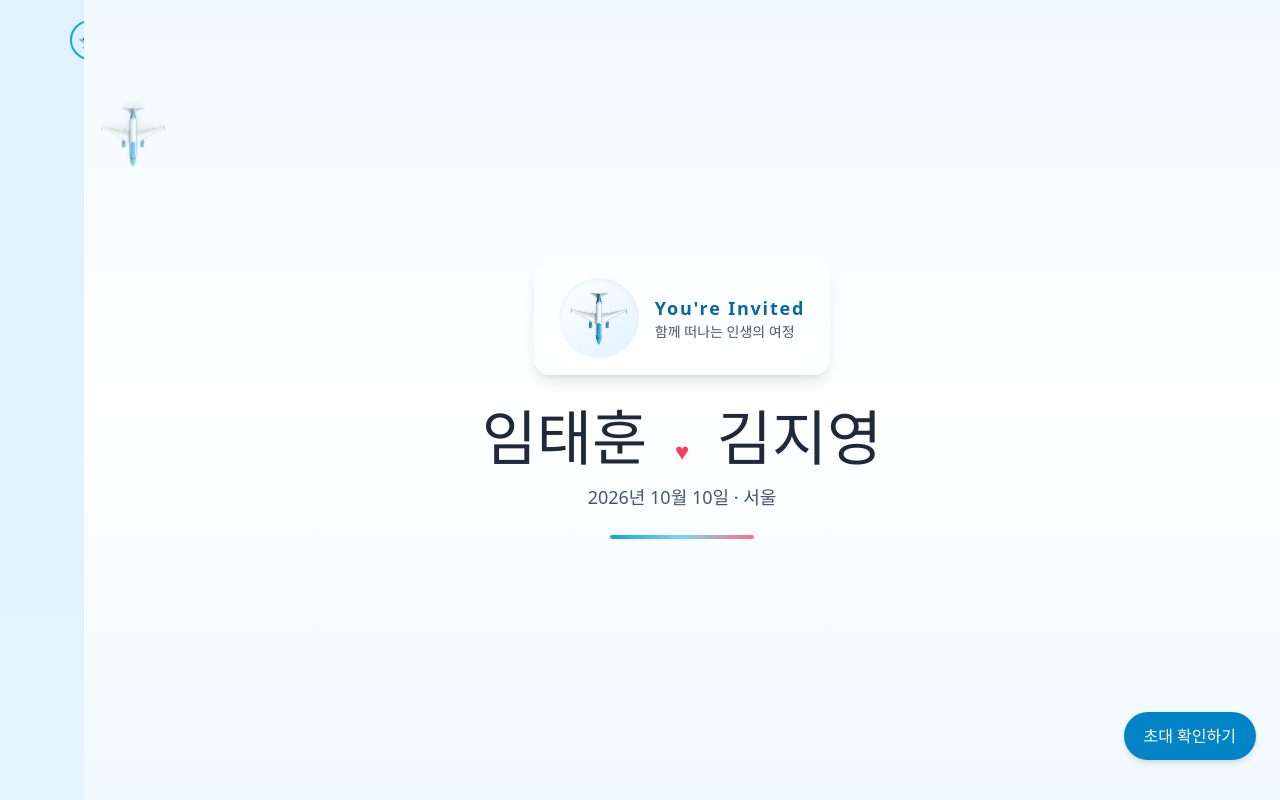
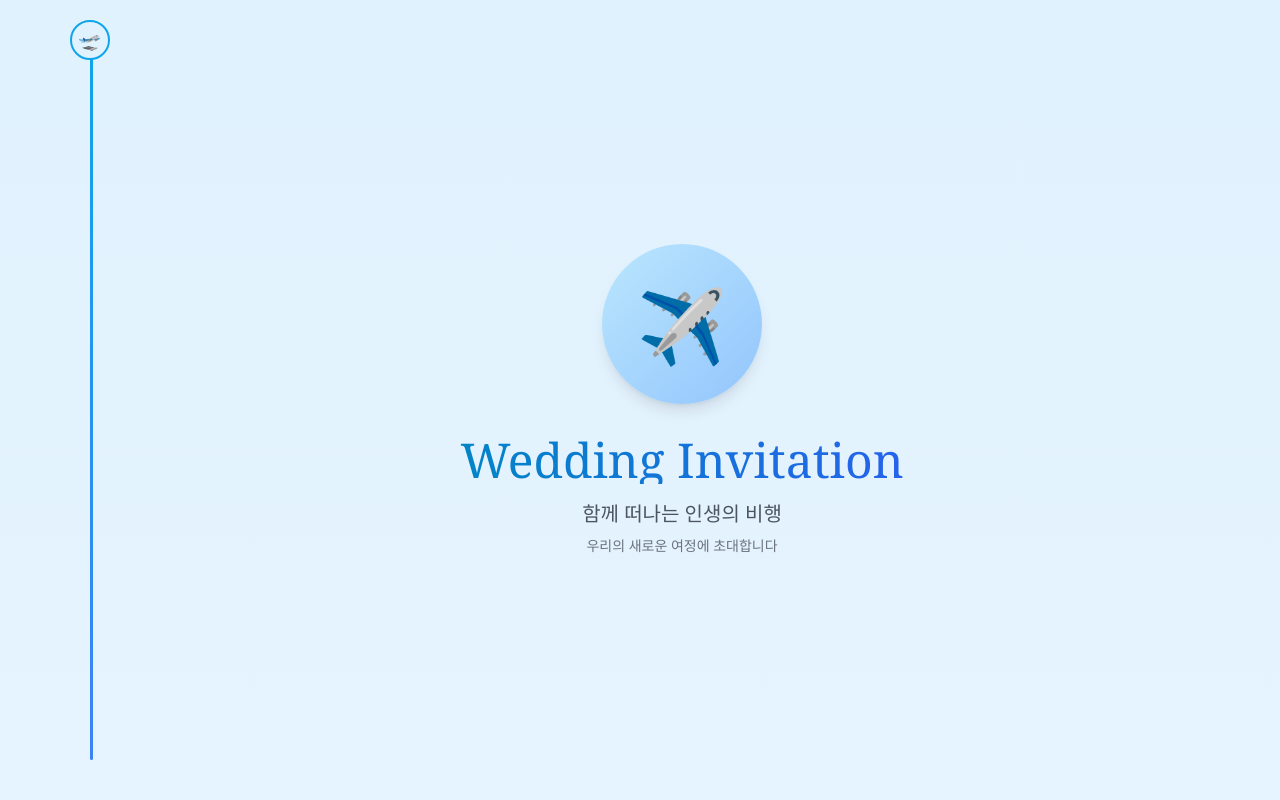
Before and after one commit to 2thumbz/wedding-invite, a Next.js app: page / in a window 1280 px wide. Shown: the top 800 px of the page. Built offline with nearby package versions, Linux system fonts and the light colour scheme.

Commit message:
Revert Header to previous design per user request

```diff
--- a/components/Header.tsx
+++ b/components/Header.tsx
@@ -1,48 +1,49 @@
 'use client'
 
 import { motion } from 'framer-motion'
-import Image from 'next/image'
 
 export function Header() {
   return (
-    <header className="relative overflow-hidden min-h-screen flex items-center justify-center bg-gradient-to-b from-sky-50 via-white to-sky-50">
-      <div className="absolute inset-0 -z-10 bg-gradient-to-b from-sky-50 to-sky-100" />
+    <header className="text-center py-16 px-4 min-h-screen flex items-center justify-center">
+      <div className="max-w-md mx-auto">
+        <motion.div
+          className="mb-8"
+          initial={{ scale: 0, rotate: -180 }}
+          animate={{ scale: 1, rotate: 0 }}
+          transition={{
+            type: "spring",
+            stiffness: 260,
+            damping: 20,
+            delay: 0.2
+          }}
+        >
+          <div className="w-40 h-40 mx-auto bg-gradient-to-br from-sky-200 to-blue-300 rounded-full flex items-center justify-center shadow-lg">
+            <span className="text-7xl">✈️</span>
+          </div>
+        </motion.div>
 
-      <div className="container mx-auto px-6">
-        <div className="max-w-2xl mx-auto text-center">
-          <motion.div initial={{ opacity: 0, y: 20 }} animate={{ opacity: 1, y: 0 }} transition={{ delay: 0.1 }}>
-            <div className="mx-auto inline-flex items-center gap-4 bg-white/40 backdrop-blur-md border border-white/30 rounded-2xl px-6 py-4 shadow-lg">
-              <div className="w-20 h-20 rounded-full bg-gradient-to-br from-white to-sky-100 flex items-center justify-center shadow-inner">
-                <Image src="/assets/image/top-plane.png" alt="plane" width={64} height={64} className="transform rotate-180" />
-              </div>
-              <div className="text-left">
-                <h2 className="text-lg text-sky-700 font-semibold tracking-widest">You're Invited</h2>
-                <p className="text-sm text-slate-600">함께 떠나는 인생의 여정</p>
-              </div>
-            </div>
-          </motion.div>
+        <motion.h1
+          className="text-5xl font-serif bg-gradient-to-r from-sky-600 to-blue-600 bg-clip-text text-transparent mb-4"
+          initial={{ opacity: 0, y: 20 }}
+          animate={{ opacity: 1, y: 0 }}
+          transition={{ delay: 0.5 }}
+        >
+          Wedding Invitation
+        </motion.h1>
 
-          <motion.h1 className="mt-8 text-5xl md:text-6xl font-serif text-slate-800 leading-tight" initial={{ opacity: 0, y: 10 }} animate={{ opacity: 1, y: 0 }} transition={{ delay: 0.25 }}>
-            임태훈 <span className="mx-3 text-2xl text-rose-500">♥</span> 김지영
-          </motion.h1>
-
-          <motion.p className="mt-4 text-lg text-slate-600" initial={{ opacity: 0 }} animate={{ opacity: 1 }} transition={{ delay: 0.4 }}>
-            2026년 10월 10일 · 서울
-          </motion.p>
-
-          <motion.div initial={{ scale: 0.95, opacity: 0 }} animate={{ scale: 1, opacity: 1 }} transition={{ delay: 0.6 }} className="mt-6">
-            <div className="mx-auto w-36 h-1 bg-gradient-to-r from-sky-500 via-sky-300 to-rose-400 rounded-full" />
-          </motion.div>
-        </div>
+        <motion.div
+          initial={{ opacity: 0, y: 20 }}
+          animate={{ opacity: 1, y: 0 }}
+          transition={{ delay: 0.7 }}
+        >
+          <p className="text-gray-600 text-xl mb-2">
+            함께 떠나는 인생의 비행
+          </p>
+          <p className="text-gray-500 text-sm">
+            우리의 새로운 여정에 초대합니다
+          </p>
+        </motion.div>
       </div>
-
-      <motion.div className="absolute left-8 top-24" initial={{ x: -40, y: -10, opacity: 0 }} animate={{ x: -10, y: 10, opacity: 1 }} transition={{ repeat: Infinity, repeatType: 'reverse', duration: 4, delay: 0.5 }}>
-        <Image src="/assets/image/top-plane.png" alt="flying plane" width={72} height={72} className="opacity-90 drop-shadow-lg rotate-180" />
-      </motion.div>
-
-      <motion.div className="absolute right-6 bottom-10" initial={{ scale: 0.9, opacity: 0 }} animate={{ scale: 1, opacity: 1 }} transition={{ delay: 0.8 }}>
-        <button className="bg-sky-600 text-white px-5 py-3 rounded-full shadow-md hover:scale-105 transition">초대 확인하기</button>
-      </motion.div>
     </header>
   )
 }
```
